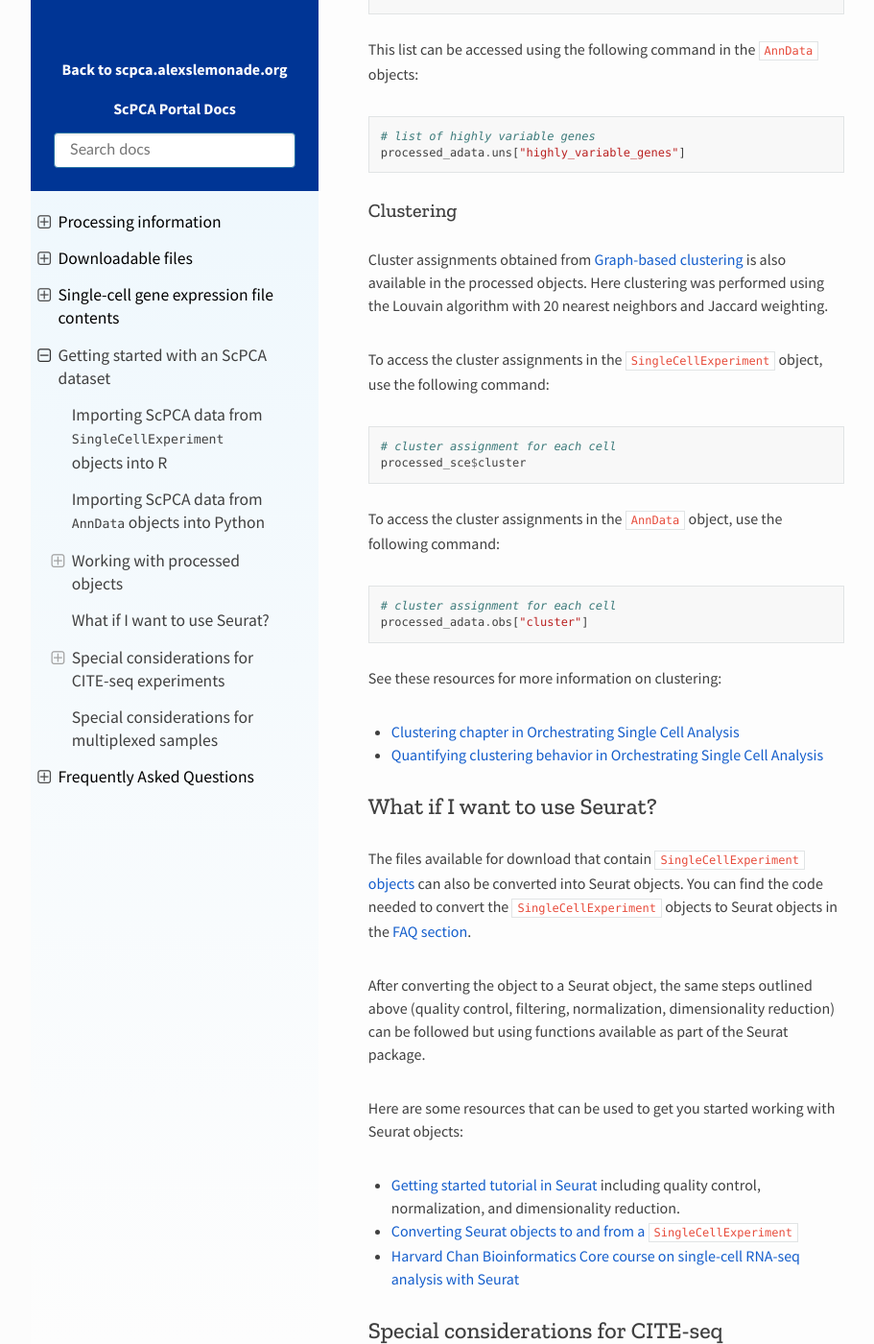
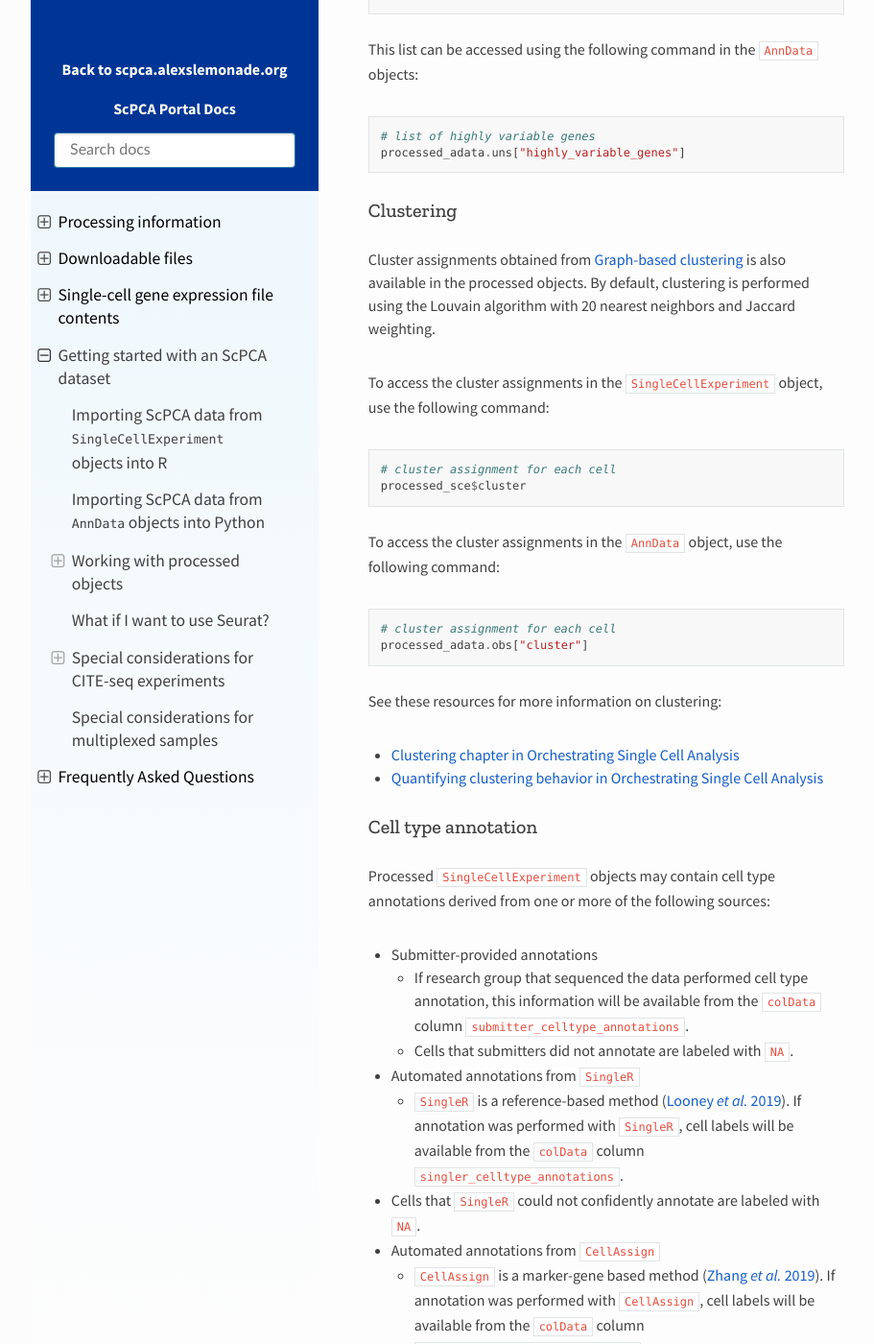
Before and after one commit to DongzeHE/scpca-docs, a Sphinx documentation site: the page built from docs/getting_started.md, in a window 1280 px wide and 1400 px high, scrolled down 5819 px. Shown: the whole window at 96% size, without its empty margins (158-1069 px from the left). Built offline with Sphinx 7.4.7 and the Read the Docs theme 2.0.0, drawn with Linux system fonts in a browser that asks for light colours; some of the changed text lies outside the part shown.

Commit message:
Fix typo in clustering section and initiate the celltype section in getting_started

```diff
--- a/docs/getting_started.md
+++ b/docs/getting_started.md
@@ -182,7 +182,7 @@ processed_adata.uns["highly_variable_genes"]
 ### Clustering
 
 Cluster assignments obtained from [Graph-based clustering](http://bioconductor.org/books/3.16/OSCA.basic/clustering.html#clustering-graph) is also available in the processed objects.
-Here clustering was performed using the Louvain algorithm with 20 nearest neighbors and Jaccard weighting.
+By default, clustering is performed using the Louvain algorithm with 20 nearest neighbors and Jaccard weighting.
 
 To access the cluster assignments in the `SingleCellExperiment` object, use the following command:
 
@@ -201,6 +201,26 @@ processed_adata.obs["cluster"]
 See these resources for more information on clustering:
  - [Clustering chapter in Orchestrating Single Cell Analysis](http://bioconductor.org/books/3.14/OSCA.basic/clustering.html)
  - [Quantifying clustering behavior in Orchestrating Single Cell Analysis](https://bioconductor.org/books/release/OSCA.advanced/clustering-redux.html#quantifying-clustering-behavior)
+
+
+### Cell type annotation
+
+Processed `SingleCellExperiment` objects may contain cell type annotations derived from one or more of the following sources:
+
+- Submitter-provided annotations
+  - If research group that sequenced the data performed cell type annotation, this information will be available from the `colData` column `submitter_celltype_annotations`.
+   - Cells that submitters did not annotate are labeled with `NA`.
+- Automated annotations from [`SingleR`](https://bioconductor.org/packages/release/bioc/html/SingleR.html)
+  - `SingleR` is a reference-based method ([Looney _et al._ 2019](https://doi.org/10.1038/s41590-018-0276-y)).
+  If annotation was performed with `SingleR`, cell labels will be available from the `colData`
+ column `singler_celltype_annotations`.
+ - Cells that `SingleR` could not confidently annotate are labeled with `NA`.
+- Automated annotations from [`CellAssign`](https://github.com/Irrationone/cellassign)
+  - `CellAssign` is a marker-gene based method ([Zhang _et al._ 2019](https://doi.org/10.1038/s41592-019-0529-1)).
+  If annotation was performed with `CellAssign`, cell labels will be available from the `colData`
+ column `cellassign_celltype_annotations`.
+ - Cells that `CellAssign` could not confidently annotate are labeled as `"other"`.
+
 
 
 ## What if I want to use Seurat?
```
Also changed, not shown: 2 other files.
